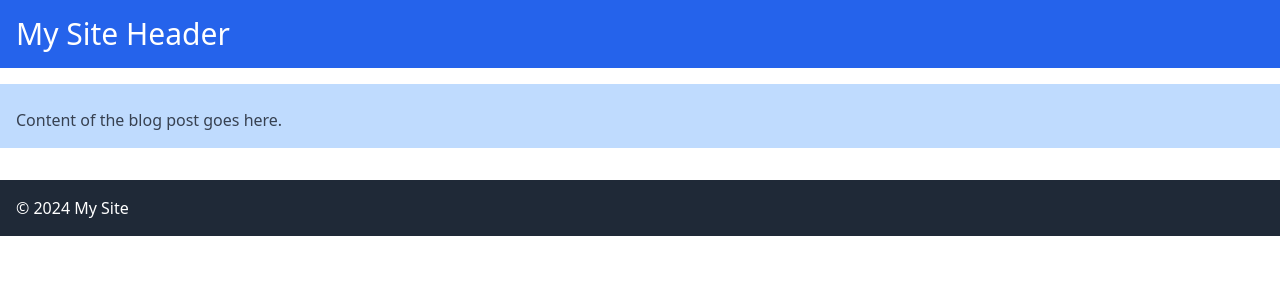
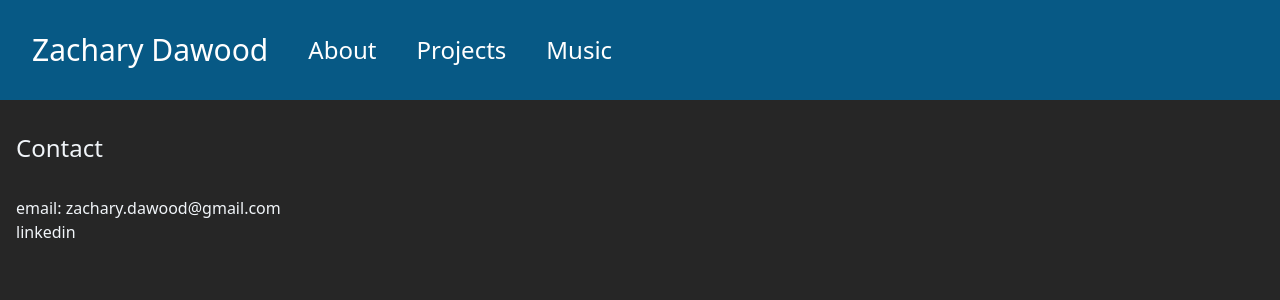
Before and after one commit to zach8080/personalWebsite, a Jekyll site: the page built from index.html, in a window 1280 px wide. Shown: the top 300 px of the page. Built offline with Jekyll 4.4.1, drawn with Linux system fonts in a browser that asks for light colours.

Commit message:
starting working

```diff
--- a/_layouts/default.html
+++ b/_layouts/default.html
@@ -6,17 +6,19 @@
     <title>{{ page.title }}</title>
     <link rel="stylesheet" href="{{ 'assets/css/main.css' | relative_url }}">
 </head>
-<body>
-    <header class="bg-blue-600 text-white p-4">
-        <h1 class="text-3xl">My Site Header</h1>
+<body class="bg-neutral-800">
+    <header class="bg-sky-800 text-white p-4">
+        <div class="container mx-auto px-4 py-4 flex space-x-10 items-center">
+            <a href="index.html" class="text-3xl">Zachary Dawood</a>
+            <a href="about.html" class="text-2xl">About</a>
+            <a href="#" class="text-2xl">Projects</a>
+            <a href="#" class="text-2xl">Music</a>
+        </div>
     </header>
 
-    <main class="container mx-auto mt-4">
+    <main class="container mx-auto mt-4 text-slate-100">
         {{ content }}
     </main>
 
-    <footer class="bg-gray-800 text-white p-4 mt-8">
-        <p>&copy; 2024 My Site</p>
-    </footer>
 </body>
 </html>
--- a/assets/css/main.css
+++ b/assets/css/main.css
@@ -605,6 +605,30 @@ video {
   margin-top: 2rem;
 }
 
+.flex {
+  display: flex;
+}
+
+.items-center {
+  align-items: center;
+}
+
+.justify-between {
+  justify-content: space-between;
+}
+
+.space-x-4 > :not([hidden]) ~ :not([hidden]) {
+  --tw-space-x-reverse: 0;
+  margin-right: calc(1rem * var(--tw-space-x-reverse));
+  margin-left: calc(1rem * calc(1 - var(--tw-space-x-reverse)));
+}
+
+.space-x-10 > :not([hidden]) ~ :not([hidden]) {
+  --tw-space-x-reverse: 0;
+  margin-right: calc(2.5rem * var(--tw-space-x-reverse));
+  margin-left: calc(2.5rem * calc(1 - var(--tw-space-x-reverse)));
+}
+
 .bg-blue-200 {
   --tw-bg-opacity: 1;
   background-color: rgb(191 219 254 / var(--tw-bg-opacity));
@@ -620,13 +644,86 @@ video {
   background-color: rgb(31 41 55 / var(--tw-bg-opacity));
 }
 
+.bg-black {
+  --tw-bg-opacity: 1;
+  background-color: rgb(0 0 0 / var(--tw-bg-opacity));
+}
+
+.bg-slate-100 {
+  --tw-bg-opacity: 1;
+  background-color: rgb(241 245 249 / var(--tw-bg-opacity));
+}
+
+.bg-slate-50 {
+  --tw-bg-opacity: 1;
+  background-color: rgb(248 250 252 / var(--tw-bg-opacity));
+}
+
+.bg-slate-900 {
+  --tw-bg-opacity: 1;
+  background-color: rgb(15 23 42 / var(--tw-bg-opacity));
+}
+
+.bg-neutral-800 {
+  --tw-bg-opacity: 1;
+  background-color: rgb(38 38 38 / var(--tw-bg-opacity));
+}
+
+.bg-cyan-950 {
+  --tw-bg-opacity: 1;
+  background-color: rgb(8 51 68 / var(--tw-bg-opacity));
+}
+
+.bg-cyan-800 {
+  --tw-bg-opacity: 1;
+  background-color: rgb(21 94 117 / var(--tw-bg-opacity));
+}
+
+.bg-sky-800 {
+  --tw-bg-opacity: 1;
+  background-color: rgb(7 89 133 / var(--tw-bg-opacity));
+}
+
 .p-4 {
   padding: 1rem;
+}
+
+.px-4 {
+  padding-left: 1rem;
+  padding-right: 1rem;
+}
+
+.py-4 {
+  padding-top: 1rem;
+  padding-bottom: 1rem;
+}
+
+.py-2 {
+  padding-top: 0.5rem;
+  padding-bottom: 0.5rem;
+}
+
+.py-10 {
+  padding-top: 2.5rem;
+  padding-bottom: 2.5rem;
+}
+
+.pb-4 {
+  padding-bottom: 1rem;
+}
+
+.pb-8 {
+  padding-bottom: 2rem;
 }
 
 .text-3xl {
   font-size: 1.875rem;
   line-height: 2.25rem;
+}
+
+.text-2xl {
+  font-size: 1.5rem;
+  line-height: 2rem;
 }
 
 .text-gray-700 {
@@ -638,3 +735,8 @@ video {
   --tw-text-opacity: 1;
   color: rgb(255 255 255 / var(--tw-text-opacity));
 }
+
+.text-slate-100 {
+  --tw-text-opacity: 1;
+  color: rgb(241 245 249 / var(--tw-text-opacity));
+}
--- a/index.html
+++ b/index.html
@@ -1,8 +1,12 @@
 ---
 layout: default
-title: "Another Blog Post"
+title: "Zachary Dawood"
 ---
 
-<div class="p-4 bg-blue-200">
-    <p class="mt-2 text-gray-700">Content of the blog post goes here.</p>
+<div class="p-4">
+    <h1 class="text-2xl pb-8">Contact</h1>
+    <ul>
+        <li>email: zachary.dawood@gmail.com</li>
+        <li>linkedin</li>
+    </ul>
 </div>
```
Also changed, not shown: about.html (added, +13 -0 lines), assets/css/main.scss (line endings or trailing spaces).
